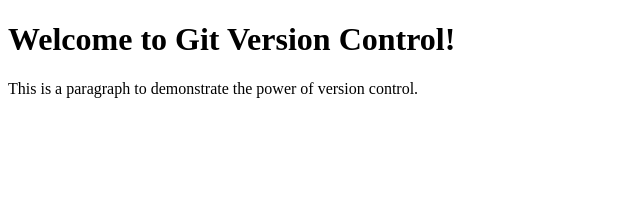
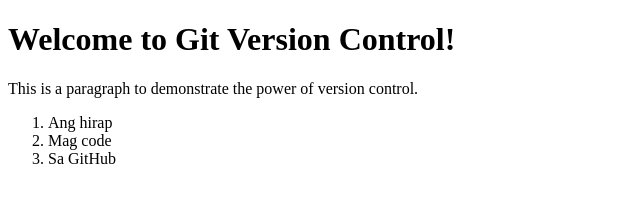
Before and after one commit to Geel12/AN32-PaesteMA1, a plain HTML site: page index.html in a window 1280 px wide. Shown: the whole page, without its empty margins (0-640 px from the left). Drawn offline with Linux system fonts and the light colour scheme.

Commit message:
git add index.html git commit -m "Commit 3: Add ordered list"

```diff
--- a/index.html
+++ b/index.html
@@ -6,5 +6,10 @@
   <body>
     <h1>Welcome to Git Version Control!</h1>
     <p>This is a paragraph to demonstrate the power of version control.</p>
+    <ol>
+      <li>Ang hirap</li>
+      <li>Mag code</li>
+      <li>Sa GitHub</li>
+    </ol>
   </body>
 </html>
```
